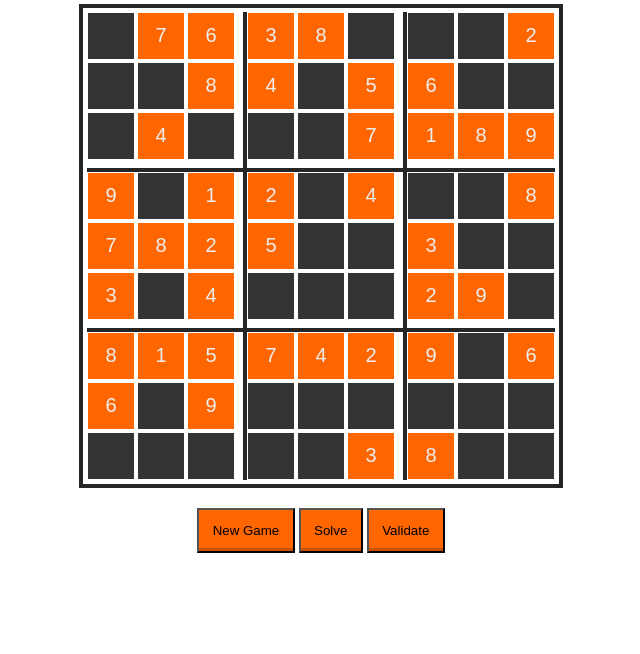
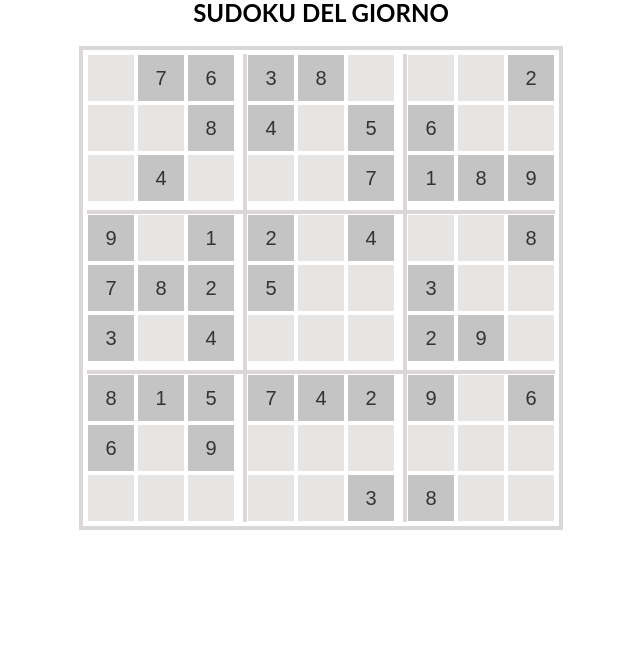
Before and after one commit to aury61100/Sudoku, a plain HTML site: page index.html in a window 1280 px wide. Shown: the part 146-800 px from the top of the page, without its empty margins (319-959 px from the left). Drawn offline with Linux system fonts and the light colour scheme.

Commit message:
Add files via upload

```diff
--- a/index.html
+++ b/index.html
@@ -9,14 +9,14 @@
 </head>
 <body >
     <div id="scontrino">
-        <h2>SUDOKU</h2>
+        <h2>SUDOKU DEL GIORNO</h2>
         <div class="container"></div>
     </div>
-    <div id="controls">
+    <!-- <div id="controls">
         <button type="button" class="btn primary" data-action="newGame">New Game</button>
         <button type="button" class="btn primary" data-action="solve">Solve</button>
         <button type="button" class="btn primary" data-action="validate">Validate</button>
-    </div>
+    </div>   -->
 
 
     <script src="index.js"></script>
--- a/style.css
+++ b/style.css
@@ -25,7 +25,7 @@ body {
 }
 
 .sudoku-container {
-  border: 4px solid #262626;
+  border: 4px solid #dbd7d7;
   margin: 0 auto;
   position: relative;
   padding: 0 2px;
@@ -41,7 +41,7 @@ body {
 .sudoku-container::before {
   width: 156px;
   border-width: 0 4px;
-  border-color: transparent #262626 transparent #262626;
+  border-color: transparent #dbd7d7 transparent #dbd7d7;
   top: 4px;
   left: 160px;
   bottom: 4px;
@@ -50,7 +50,7 @@ body {
 .sudoku-container::after {
   height: 156px;
   border-width: 4px 0;
-  border-color: #262626 transparent #262626 transparent;
+  border-color: #dbd7d7 transparent #dbd7d7 transparent;
   left: 4px;
   top: 160px;
   right: 4px;
@@ -72,13 +72,13 @@ tr:nth-child(6) input {
   text-align: center;
   font-size: 20px;
   padding: 0;
-  border: 3px #333333 solid;
-  background-color: #333333;
-  color: #eee;
+  border: 3px #e7e4e4 solid;
+  background-color: #e7e4e4;
+  color: #333;
 }
 
 .sudoku-container input:focus {
-  border-color: #ff6600;
+  border-color: #c4c4c4;
 }
 
 .sudoku-container input.highlight {
@@ -88,8 +88,8 @@ tr:nth-child(6) input {
 
 .sudoku-container input.disabled {
   cursor: not-allowed;
-  background-color: #ff6600;
-  border-color: #ff6600;
+  background-color: #c4c4c4;
+  border-color: #c4c4c4;
 }
 
 .sudoku-container input.disabled.highlight {
@@ -106,7 +106,7 @@ tr:nth-child(6) input {
 }
 
 .sudoku-container.valid-matrix {
-  border-color: #ff6600;
+  border-color: #c4c4c4;
 }
 
 #controls {
@@ -114,9 +114,9 @@ tr:nth-child(6) input {
 }
 
 .btn.primary {
-  background-color: #ff6600;
-  -webkit-box-shadow: inset 0 -3px #cc5200;
-          box-shadow: inset 0 -3px #cc5200;
+  background-color: #c4c4c4;
+  -webkit-box-shadow: inset 0 -3px #ababab;
+          box-shadow: inset 0 -3px #ababab;
   font-family: 'Montserrat', sans-serif;
   padding: 1em;
 }
```
